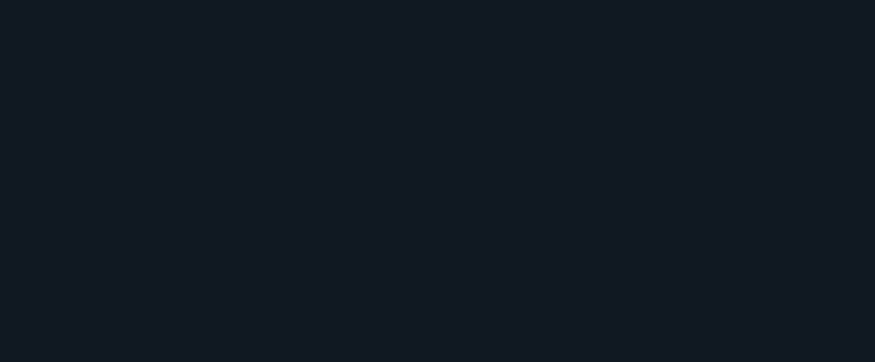
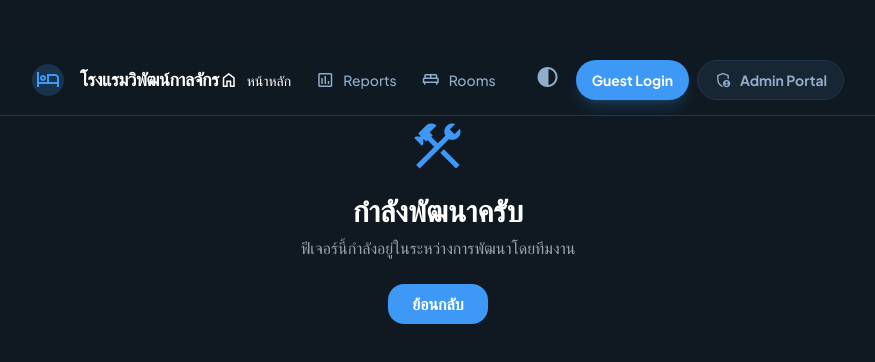
Before and after one commit to nssuwan186-dev/Vipat-hotel, a React (Vite) app: page /coming-soon in a window 1280 px wide. Before the commit this address had no page. Shown: the part 216-578 px from the top of the page, without its empty margins (202-1077 px from the left). Built offline with nearby package versions, Linux system fonts and the light colour scheme.

Commit message:
Fix: Resolve broken links in Admin Sidebar and User Profile menus

```diff
--- a/src/App.jsx
+++ b/src/App.jsx
@@ -14,6 +14,7 @@ import ManageFinances from './pages/ManageFinances';
 import UserProfile from './pages/UserProfile';
 import ManagePromotions from './pages/ManagePromotions';
 import AdminSettings from './pages/AdminSettings';
+import ComingSoon from './pages/ComingSoon';
 
 function App() {
   return (
@@ -25,6 +26,7 @@ function App() {
           <Route path="/register" element={<Register />} />
           <Route path="/my-bookings" element={<MyBookings />} />
           <Route path="/profile" element={<UserProfile />} />
+          <Route path="/coming-soon" element={<ComingSoon />} />
           <Route path="/admin" element={<AdminDashboard />} />
           <Route path="/admin/rooms" element={<ManageRooms />} />
           <Route path="/admin/finances" element={<ManageFinances />} />
--- /dev/null
+++ b/src/pages/ComingSoon.jsx
@@ -0,0 +1,20 @@
+import React from 'react';
+import { Link, useNavigate } from 'react-router-dom';
+import Navbar from '../components/Navbar';
+
+const ComingSoon = () => {
+  const navigate = useNavigate();
+  return (
+    <div className="min-h-screen bg-background-light dark:bg-background-dark font-display flex flex-col items-center justify-center text-center p-6">
+      <Navbar />
+      <span className="material-symbols-outlined text-6xl text-primary mb-4">construction</span>
+      <h1 className="text-3xl font-black text-slate-900 dark:text-white">กำลังพัฒนาครับ</h1>
+      <p className="text-gray-500 dark:text-gray-400 mt-2 mb-6">ฟีเจอร์นี้กำลังอยู่ในระหว่างการพัฒนาโดยทีมงาน</p>
+      <button onClick={() => navigate(-1)} className="px-6 py-2 bg-primary text-white rounded-lg font-bold hover:bg-blue-600 transition-all">
+        ย้อนกลับ
+      </button>
+    </div>
+  );
+};
+
+export default ComingSoon;
--- a/src/pages/ManageRooms.jsx
+++ b/src/pages/ManageRooms.jsx
@@ -39,7 +39,8 @@ const ManageRooms = () => {
         <div className="flex gap-4 items-center">
             <div className="hidden md:flex items-center gap-6 text-sm font-medium">
                 <Link to="/admin" className="text-gray-500 hover:text-primary">Dashboard</Link>
-                <Link to="/admin/rooms" className="text-primary">Rooms</Link>
+                <Link to="/admin/rooms" className="text-primary font-bold">Room Management</Link>
+                <Link to="/admin/finances" className="text-gray-500 hover:text-primary">Finances</Link>
                 <Link to="/reports" className="text-gray-500 hover:text-primary">Reports</Link>
             </div>
             <button className="flex items-center justify-center rounded-full w-10 h-10 bg-gray-100 dark:bg-gray-700 text-gray-500">
--- a/src/pages/UserProfile.jsx
+++ b/src/pages/UserProfile.jsx
@@ -19,11 +19,11 @@ const UserProfile = () => {
   };
 
   const menuItems = [
-    { icon: 'person', title: 'Edit Profile', desc: 'Manage your personal information', link: '#' },
-    { icon: 'credit_card', title: 'Payment Methods', desc: 'Add or remove cards', link: '#' },
-    { icon: 'star', title: 'Ratings & Reviews', desc: 'Share your experience', link: '#' },
-    { icon: 'pool', title: 'Hotel Amenities', desc: 'View what we offer', link: '#' },
-    { icon: 'info', title: 'About Us', desc: 'Our story and contact info', link: '#' },
+    { icon: 'person', title: 'Edit Profile', desc: 'Manage your personal information', link: '/coming-soon' },
+    { icon: 'credit_card', title: 'Payment Methods', desc: 'Add or remove cards', link: '/coming-soon' },
+    { icon: 'star', title: 'Ratings & Reviews', desc: 'Share your experience', link: '/coming-soon' },
+    { icon: 'pool', title: 'Hotel Amenities', desc: 'View what we offer', link: '/coming-soon' },
+    { icon: 'info', title: 'About Us', desc: 'Our story and contact info', link: '/coming-soon' },
   ];
 
   return (
```
